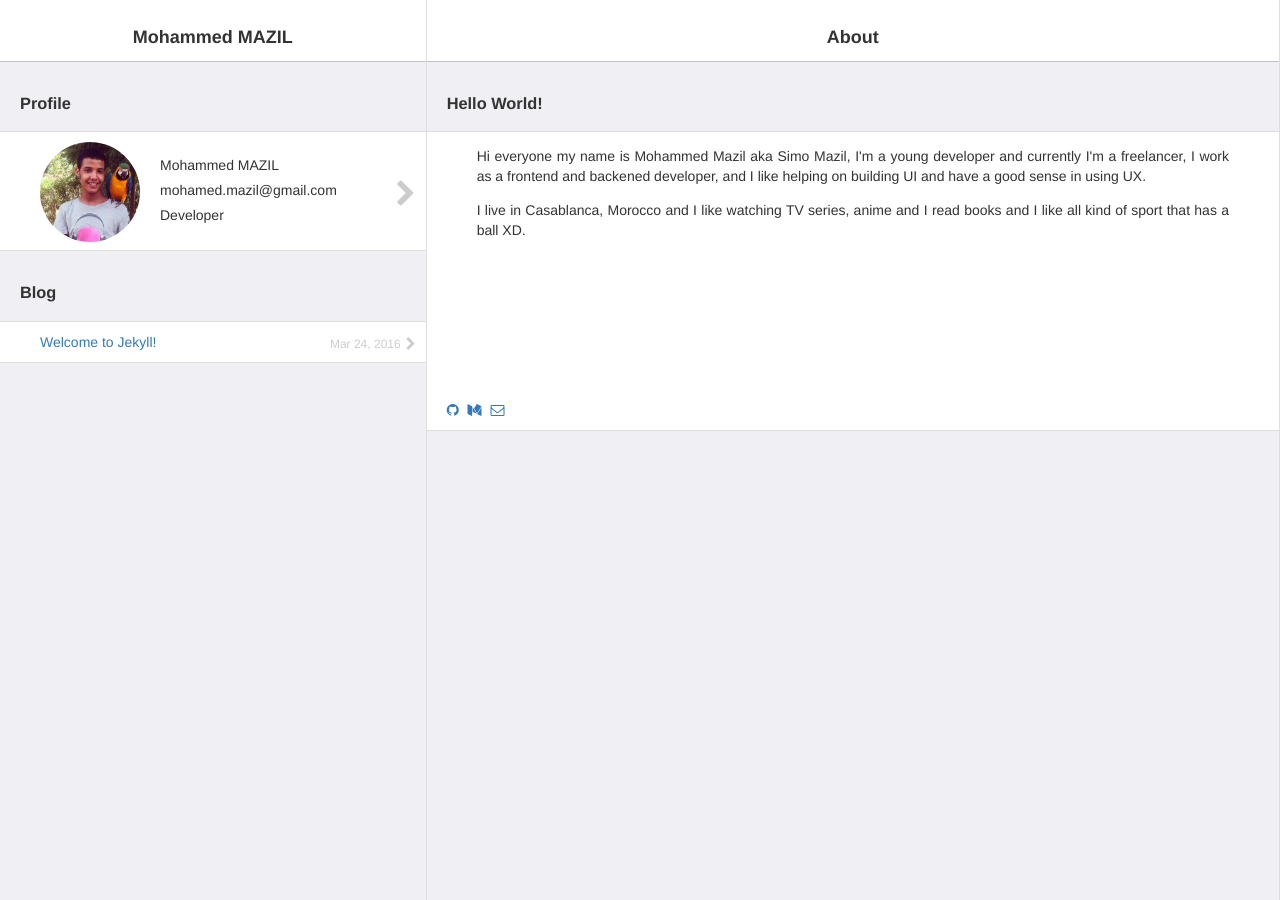
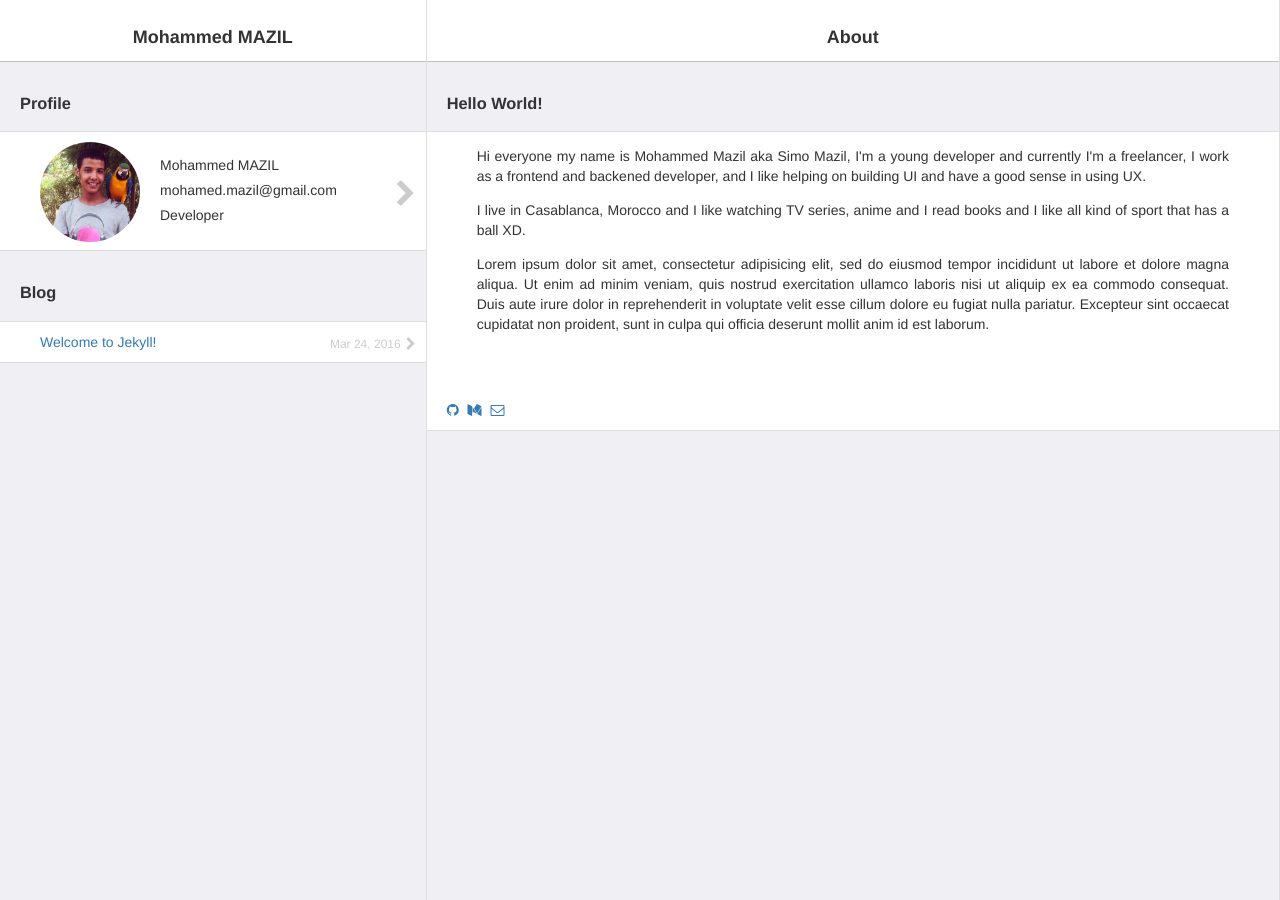
Before and after one commit to SimoMazil/simomazil.github.io, a Jekyll site: the page built from index.html, in a window 1280 px wide. Built offline with Jekyll 4.4.1, drawn with Linux system fonts in a browser that asks for light colours; nearby versions of some CDN libraries.

Commit message:
Update index.html

```diff
--- a/index.html
+++ b/index.html
@@ -46,6 +46,13 @@
         <p>
           I live in Casablanca, Morocco and I like watching TV series, anime and I read books and I like all kind of sport that has a ball XD.
         </p>
+        <p>
+          Lorem ipsum dolor sit amet, consectetur adipisicing elit, sed do eiusmod tempor incididunt ut labore
+          et dolore magna aliqua. Ut enim ad minim veniam, quis nostrud exercitation ullamco laboris nisi ut
+          aliquip ex ea commodo consequat. Duis aute irure dolor in reprehenderit in voluptate velit esse cillum
+          dolore eu fugiat nulla pariatur. Excepteur sint occaecat cupidatat non proident, sunt in culpa qui
+          officia deserunt mollit anim id est laborum.
+        </p>
         <div class="socials">
           <a href="https://github.com/SimoMazil"><i class="fa fa-github"></i></a>
           <a href="https://medium.com/@simomazil"><i class="fa fa-medium"></i></a>
```
